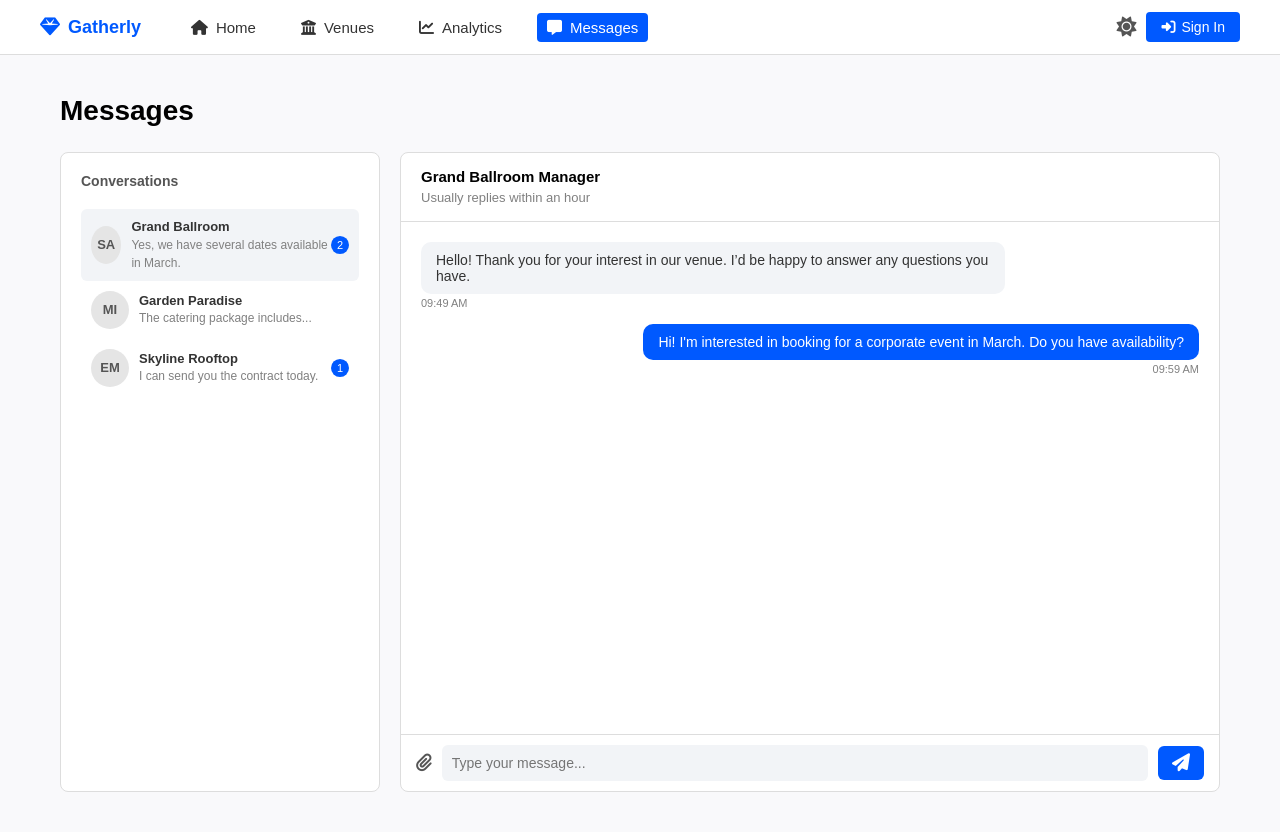
After one commit to LinuxAdona/Gatherly-EMS_2025, a PHP site: template src/pages/messages.php in a window 1280 px wide. The commit adds this page. Run offline with PHP 8.4, Linux system fonts and the light colour scheme; the template is opened without the code that fills it, so the values that code supplies are empty.

Commit message:
Messages UI

```diff
--- /dev/null
+++ b/src/pages/messages.php
@@ -0,0 +1,472 @@
+<!DOCTYPE html>
+<html lang="en">
+<head>
+  <meta charset="UTF-8" />
+  <meta name="viewport" content="width=device-width, initial-scale=1.0" />
+  <title>Messages</title>
+  <link rel="stylesheet" href="https://cdnjs.cloudflare.com/ajax/libs/font-awesome/6.5.0/css/all.min.css">
+
+  <style>
+    * {
+      margin: 0;
+      padding: 0;
+      box-sizing: border-box;
+      font-family: Arial, sans-serif;
+    }
+
+    body {
+      background-color: #f9f9fb;
+      height: 100vh;
+      display: flex;
+      flex-direction: column;
+      transition: background-color 0.3s, color 0.3s;
+    }
+
+    .navbar {
+      display: flex;
+      align-items: center;
+      justify-content: space-between;
+      background: #fff;
+      padding: 12px 40px;
+      border-bottom: 1px solid #ddd;
+      height: 60px;
+      transition: background 0.3s;
+    }
+
+    .navbar-left {
+      display: flex;
+      align-items: center;
+      gap: 40px;
+    }
+
+    .logo-icon {
+      font-weight: bold;
+      font-size: 18px;
+      display: flex;
+      align-items: center;
+      gap: 8px;
+      color: #0059ff;
+    }
+
+    .logo-icon i {
+      font-size: 20px;
+      color: #0059ff;
+    }
+
+    .nav-links {
+      display: flex;
+      align-items: center;
+      gap: 25px;
+    }
+
+    .nav-links a {
+      text-decoration: none;
+      color: #333;
+      font-size: 15px;
+      display: flex;
+      align-items: center;
+      gap: 8px;
+      padding: 6px 10px;
+      border-radius: 4px;
+      transition: 0.2s;
+    }
+
+    .nav-links a:hover {
+      background-color: #f2f4f7;
+    }
+
+    .nav-links a.active {
+      background-color: #0059ff;
+      color: white;
+    }
+
+    .navbar-right {
+      display: flex;
+      align-items: center;
+      gap: 10px;
+    }
+
+    .toggle-mode {
+      background: none;
+      border: none;
+      cursor: pointer;
+      font-size: 20px;
+      color: #555;
+      transition: color 0.3s;
+    }
+
+    .toggle-mode:hover {
+      color: #0059ff;
+    }
+
+    .navbar-right button.signin {
+      background-color: #0059ff;
+      color: white;
+      border: none;
+      border-radius: 4px;
+      padding: 7px 15px;
+      cursor: pointer;
+      font-size: 14px;
+      display: flex;
+      align-items: center;
+      gap: 6px;
+    }
+
+    .container {
+      flex-grow: 1;
+      padding: 40px 60px;
+      display: flex;
+      flex-direction: column;
+    }
+
+    h2 {
+      font-size: 28px;
+      font-weight: bold;
+      margin-bottom: 25px;
+    }
+
+    .messages-container {
+      display: flex;
+      gap: 20px;
+      height: calc(100vh - 160px);
+    }
+
+    .sidebar {
+      background: white;
+      width: 320px;
+      border: 1px solid #ddd;
+      border-radius: 8px;
+      padding: 20px;
+      display: flex;
+      flex-direction: column;
+      transition: background 0.3s, color 0.3s;
+    }
+
+    .sidebar h3 {
+      font-size: 14px;
+      color: #555;
+      margin-bottom: 20px;
+    }
+
+    .conversation {
+      display: flex;
+      align-items: center;
+      justify-content: space-between;
+      padding: 10px;
+      border-radius: 6px;
+      cursor: pointer;
+      transition: 0.2s;
+    }
+
+    .conversation:hover {
+      background-color: #f2f4f7;
+    }
+
+    .conversation.active {
+      background-color: #f2f4f7;
+    }
+
+    .conv-left {
+      display: flex;
+      align-items: center;
+      gap: 10px;
+    }
+
+    .circle {
+      width: 38px;
+      height: 38px;
+      border-radius: 50%;
+      background-color: #e5e5e5;
+      display: flex;
+      align-items: center;
+      justify-content: center;
+      font-size: 13px;
+      font-weight: bold;
+      color: #555;
+    }
+
+    .conv-text p {
+      font-size: 13px;
+      color: #333;
+      line-height: 1.2;
+      font-weight: bold;
+    }
+
+    .conv-text span {
+      font-size: 12px;
+      color: gray;
+    }
+
+    .badge {
+      background-color: #0059ff;
+      color: white;
+      font-size: 11px;
+      border-radius: 50%;
+      padding: 3px 6px;
+    }
+
+    .chat-area {
+      background: white;
+      flex: 1;
+      border: 1px solid #ddd;
+      border-radius: 8px;
+      display: flex;
+      flex-direction: column;
+      height: 100%;
+      transition: background 0.3s, color 0.3s;
+    }
+
+    .chat-header {
+      padding: 15px 20px;
+      border-bottom: 1px solid #ddd;
+    }
+
+    .chat-header h4 {
+      font-size: 15px;
+      font-weight: bold;
+      margin-bottom: 3px;
+    }
+
+    .chat-header span {
+      font-size: 13px;
+      color: gray;
+    }
+
+    .chat-messages {
+      padding: 20px;
+      flex-grow: 1;
+      display: flex;
+      flex-direction: column;
+      justify-content: flex-start;
+      gap: 15px;
+      overflow-y: auto;
+    }
+
+    .message {
+      display: flex;
+      flex-direction: column;
+      max-width: 75%;
+    }
+
+    .received {
+      align-self: flex-start;
+    }
+
+    .sent {
+      align-self: flex-end;
+      text-align: right;
+    }
+
+    .message p {
+      background: #f2f4f7;
+      padding: 10px 15px;
+      border-radius: 10px;
+      font-size: 14px;
+      color: #333;
+    }
+
+    .sent p {
+      background: #0059ff;
+      color: white;
+    }
+
+    .timestamp {
+      font-size: 11px;
+      color: gray;
+      margin-top: 3px;
+    }
+
+    .chat-input {
+      border-top: 1px solid #ddd;
+      display: flex;
+      align-items: center;
+      padding: 10px 15px;
+      gap: 10px;
+    }
+
+    .chat-input i {
+      font-size: 18px;
+      color: #555;
+      cursor: pointer;
+      transition: 0.2s;
+    }
+
+    .chat-input i:hover {
+      color: #0059ff;
+    }
+
+    .chat-input input {
+      width: 100%;
+      border: none;
+      outline: none;
+      padding: 10px;
+      font-size: 14px;
+      border-radius: 6px;
+      background-color: #f2f4f7;
+    }
+
+    .chat-input button {
+      background: #0059ff; /* Blue background */
+      color: white;         /* White icon */
+      border: none;
+      padding: 8px 14px;
+      border-radius: 6px;
+      cursor: pointer;
+      font-size: 16px;
+      display: flex;
+      align-items: center;
+      justify-content: center;
+      transition: 0.2s;
+}
+
+    .chat-input button i {
+      color: white; /* White icon */
+}
+
+    body.dark {
+      background-color: #1e1e1e;
+      color: white;
+    }
+
+    body.dark .navbar {
+      background: #2b2b2b;
+      border-color: #444;
+    }
+
+    body.dark .sidebar,
+    body.dark .chat-area {
+      background: #2b2b2b;
+      border-color: #444;
+    }
+
+    body.dark .conversation:hover,
+    body.dark .conversation.active {
+      background: #3a3a3a;
+    }
+
+    body.dark .nav-links a {
+      color: #ddd;
+    }
+
+    body.dark .message p {
+      background: #3a3a3a;
+      color: white;
+    }
+
+    body.dark .sent p {
+      background: #0059ff;
+      color: white;
+    }
+
+    body.dark .chat-input input {
+      background: #3a3a3a;
+      color: white;
+    }
+
+    body.dark .toggle-mode {
+      color: #ddd;
+    }
+  </style>
+</head>
+
+<body>
+  <div class="navbar">
+    <div class="navbar-left">
+      <div class="logo-icon">
+        <i class="fa-solid fa-gem"></i>
+        Gatherly
+      </div>
+
+      <div class="nav-links">
+        <a href="#"><i class="fa-solid fa-house"></i> Home</a>
+        <a href="#"><i class="fa-solid fa-building-columns"></i> Venues</a>
+        <a href="#"><i class="fa-solid fa-chart-line"></i> Analytics</a>
+        <a href="#" class="active"><i class="fa-solid fa-message"></i> Messages</a>
+      </div>
+    </div>
+
+    <div class="navbar-right">
+      <button class="toggle-mode" id="toggleMode"><i class="fa-solid fa-sun"></i></button>
+      <button class="signin"><i class="fa-solid fa-right-to-bracket"></i> Sign In</button>
+    </div>
+  </div>
+
+  <div class="container">
+    <h2>Messages</h2>
+    <div class="messages-container">
+      <div class="sidebar">
+        <h3>Conversations</h3>
+
+        <div class="conversation active">
+          <div class="conv-left">
+            <div class="circle">SA</div>
+            <div class="conv-text">
+              <p>Grand Ballroom</p>
+              <span>Yes, we have several dates available in March.</span>
+            </div>
+          </div>
+          <span class="badge">2</span>
+        </div>
+
+        <div class="conversation">
+          <div class="conv-left">
+            <div class="circle">MI</div>
+            <div class="conv-text">
+              <p>Garden Paradise</p>
+              <span>The catering package includes...</span>
+            </div>
+          </div>
+        </div>
+
+        <div class="conversation">
+          <div class="conv-left">
+            <div class="circle">EM</div>
+            <div class="conv-text">
+              <p>Skyline Rooftop</p>
+              <span>I can send you the contract today.</span>
+            </div>
+          </div>
+          <span class="badge">1</span>
+        </div>
+      </div>
+
+      <div class="chat-area">
+        <div class="chat-header">
+          <h4>Grand Ballroom Manager</h4>
+          <span>Usually replies within an hour</span>
+        </div>
+
+        <div class="chat-messages">
+          <div class="message received">
+            <p>Hello! Thank you for your interest in our venue. I’d be happy to answer any questions you have.</p>
+            <div class="timestamp">09:49 AM</div>
+          </div>
+
+          <div class="message sent">
+            <p>Hi! I'm interested in booking for a corporate event in March. Do you have availability?</p>
+            <div class="timestamp">09:59 AM</div>
+          </div>
+        </div>
+
+        <div class="chat-input">
+          <i class="fa-solid fa-paperclip"></i>
+          <input type="text" placeholder="Type your message..." />
+          <button><i class="fa-solid fa-paper-plane"></i></button>
+        </div>
+      </div>
+    </div>
+  </div>
+
+  <script>
+    const toggleBtn = document.getElementById('toggleMode');
+    const body = document.body;
+    const icon = toggleBtn.querySelector('i');
+
+    toggleBtn.addEventListener('click', () => {
+      body.classList.toggle('dark');
+      icon.classList.toggle('fa-sun');
+      icon.classList.toggle('fa-moon');
+    });
+  </script>
+</body>
+</html>
```
Also changed, not shown: src/output.css (+28 -97 lines), package-lock.json.
